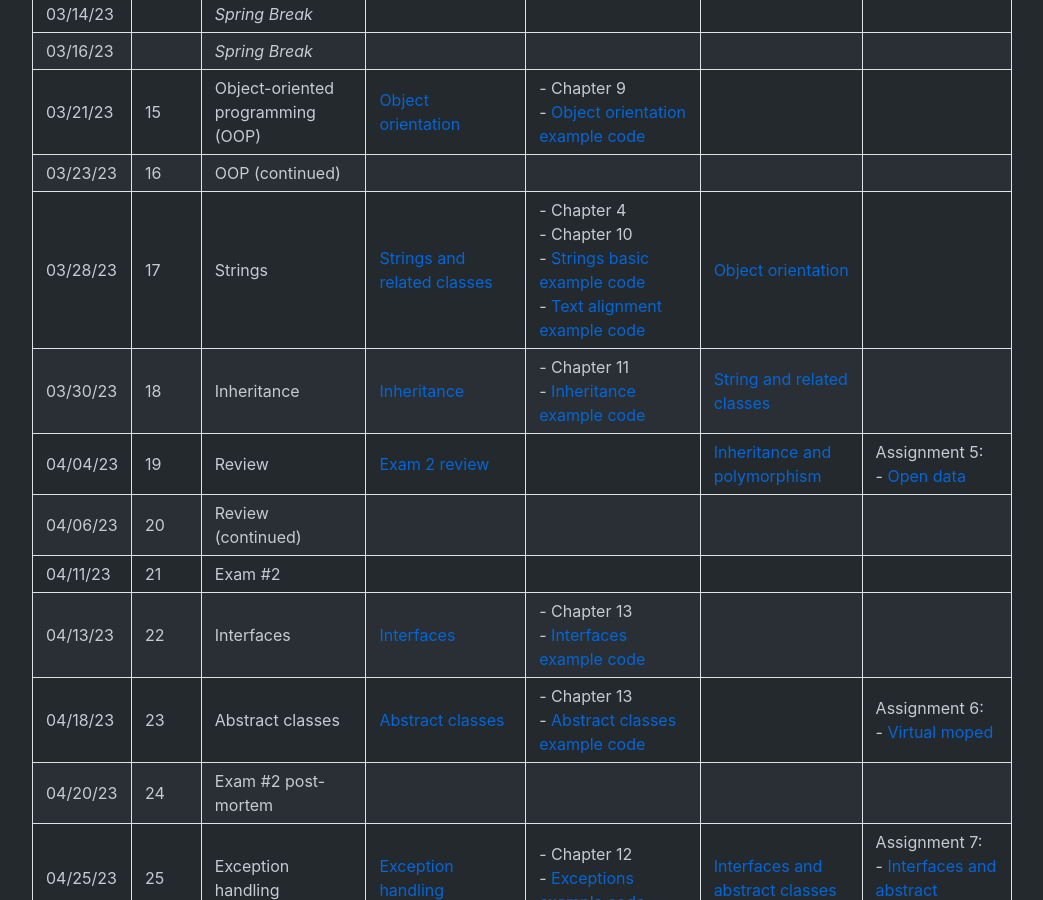
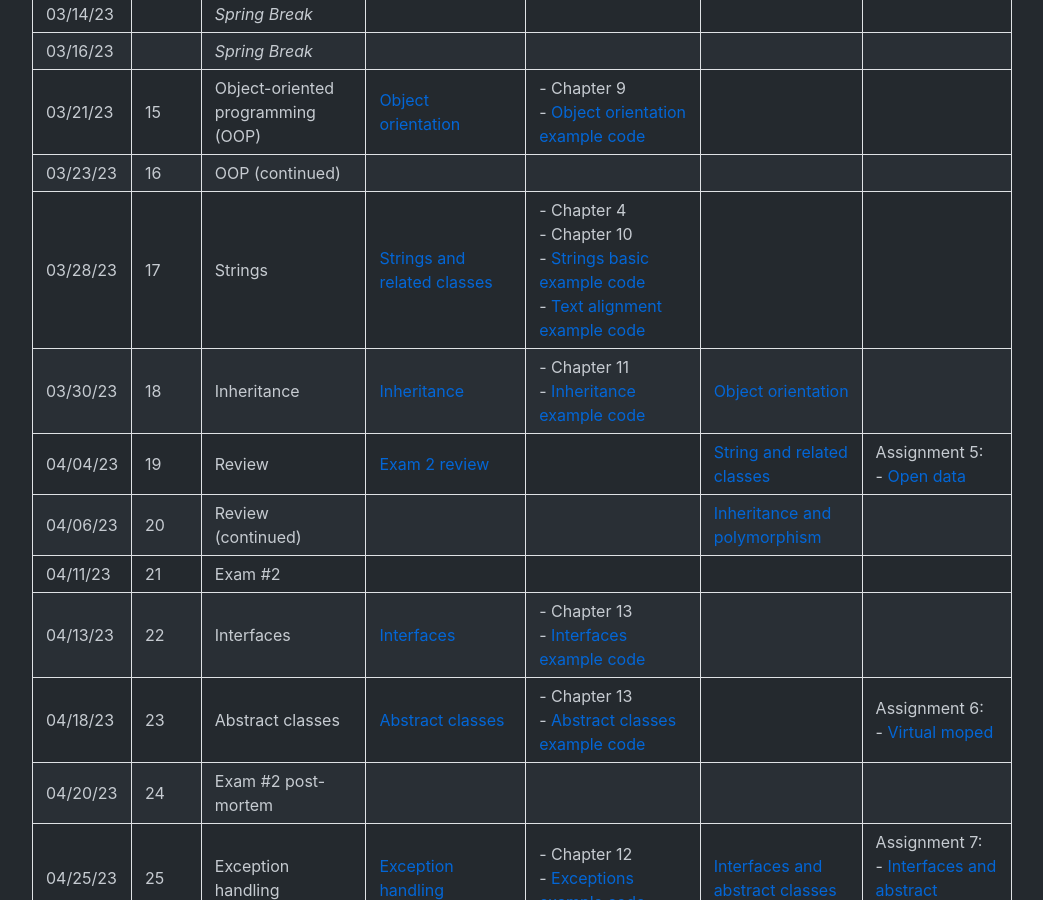
Before and after one commit to nyu-daniel-zint/intro-to-computer-science-2024-spring, a Jekyll site: the page built from content/schedule.md, in a window 1280 px wide and 900 px high, scrolled down 1601 px. Shown: the whole window, without its empty margins (118-1161 px from the left). Built offline with Jekyll 4.4.1, drawn with Linux system fonts in a browser that asks for light colours; comment, search, counter and statistics services are not loaded.

Commit message:
Delay quiz deadlines.

```diff
--- a/content/schedule.md
+++ b/content/schedule.md
@@ -30,10 +30,10 @@ Department of Computer Science
 | 03/16/23 |       | _Spring Break_                                           |                                                                                           |                                                                                                                                                                                                                                                    |                                                                        |                                                                                                                                                                                                                                                                                                                                                                                    |
 | 03/21/23 | 15    | Object-oriented programming (OOP)                        | [Object orientation](./slides/object-orientation)                                         | - Chapter 9<br />- [Object orientation example code](https://github.com/nyu-java-programming/simple-object-examples)                                                                                                                               |                                                                        |                                                                                                                                                                                                                                                                                                                                                                                    |
 | 03/23/23 | 16    | OOP (continued)                                          |                                                                                           |                                                                                                                                                                                                                                                    |                                                                        |                                                                                                                                                                                                                                                                                                                                                                                    |
-| 03/28/23 | 17    | Strings                                                  | [Strings and related classes](./slides/strings-as-objects)                                | - Chapter 4<br />- Chapter 10<br />- [Strings basic example code](https://github.com/nyu-java-programming/string-examples)<br />- [Text alignment example code](https://github.com/nyu-java-programming/text-alignment)                            | [Object orientation](https://forms.gle/vtGefFjsSuLWpwUG9)              |                                                                                                                                                                                                                                                                                                                                                                                    |
-| 03/30/23 | 18    | Inheritance                                              | [Inheritance](./slides/inheritance)                                                       | - Chapter 11<br />- [Inheritance example code](https://github.com/nyu-java-programming/simple-inheritance-example)                                                                                                                                 | [String and related classes](https://forms.gle/eoqJ2wcndKNp18kt7)      |                                                                                                                                                                                                                                                                                                                                                                                    |
-| 04/04/23 | 19    | Review                                                   | [Exam 2 review](./slides/exam-2-review)                                                   |                                                                                                                                                                                                                                                    | [Inheritance and polymorphism](https://forms.gle/w6QQSJTXjXNVmSJS9)    | Assignment 5:<br />- [Open data](https://classroom.github.com/a/s02V0fmQ)                                                                                                                                                                                                                                                                                                          |
-| 04/06/23 | 20    | Review (continued)                                       |                                                                                           |                                                                                                                                                                                                                                                    |                                                                        |                                                                                                                                                                                                                                                                                                                                                                                    |
+| 03/28/23 | 17    | Strings                                                  | [Strings and related classes](./slides/strings-as-objects)                                | - Chapter 4<br />- Chapter 10<br />- [Strings basic example code](https://github.com/nyu-java-programming/string-examples)<br />- [Text alignment example code](https://github.com/nyu-java-programming/text-alignment)                            |                                                                        |                                                                                                                                                                                                                                                                                                                                                                                    |
+| 03/30/23 | 18    | Inheritance                                              | [Inheritance](./slides/inheritance)                                                       | - Chapter 11<br />- [Inheritance example code](https://github.com/nyu-java-programming/simple-inheritance-example)                                                                                                                                 | [Object orientation](https://forms.gle/vtGefFjsSuLWpwUG9)              |                                                                                                                                                                                                                                                                                                                                                                                    |
+| 04/04/23 | 19    | Review                                                   | [Exam 2 review](./slides/exam-2-review)                                                   |                                                                                                                                                                                                                                                    | [String and related classes](https://forms.gle/eoqJ2wcndKNp18kt7)      | Assignment 5:<br />- [Open data](https://classroom.github.com/a/s02V0fmQ)                                                                                                                                                                                                                                                                                                          |
+| 04/06/23 | 20    | Review (continued)                                       |                                                                                           |                                                                                                                                                                                                                                                    | [Inheritance and polymorphism](https://forms.gle/w6QQSJTXjXNVmSJS9)    |                                                                                                                                                                                                                                                                                                                                                                                    |
 | 04/11/23 | 21    | Exam #2                                                  |                                                                                           |                                                                                                                                                                                                                                                    |                                                                        |                                                                                                                                                                                                                                                                                                                                                                                    |
 | 04/13/23 | 22    | Interfaces                                               | [Interfaces](./slides/interfaces)                                                         | - Chapter 13<br />- [Interfaces example code](https://github.com/nyu-java-programming/interface-examples)                                                                                                                                          |                                                                        |                                                                                                                                                                                                                                                                                                                                                                                    |
 | 04/18/23 | 23    | Abstract classes                                         | [Abstract classes](./slides/abstract-classes)                                             | - Chapter 13<br />- [Abstract classes example code](https://github.com/nyu-java-programming/abstract-classes-examples)                                                                                                                             |                                                                        | Assignment 6:<br />- [Virtual moped](https://classroom.github.com/a/qFUUQaDM)                                                                                                                                                                                                                                                                                                      |
```
